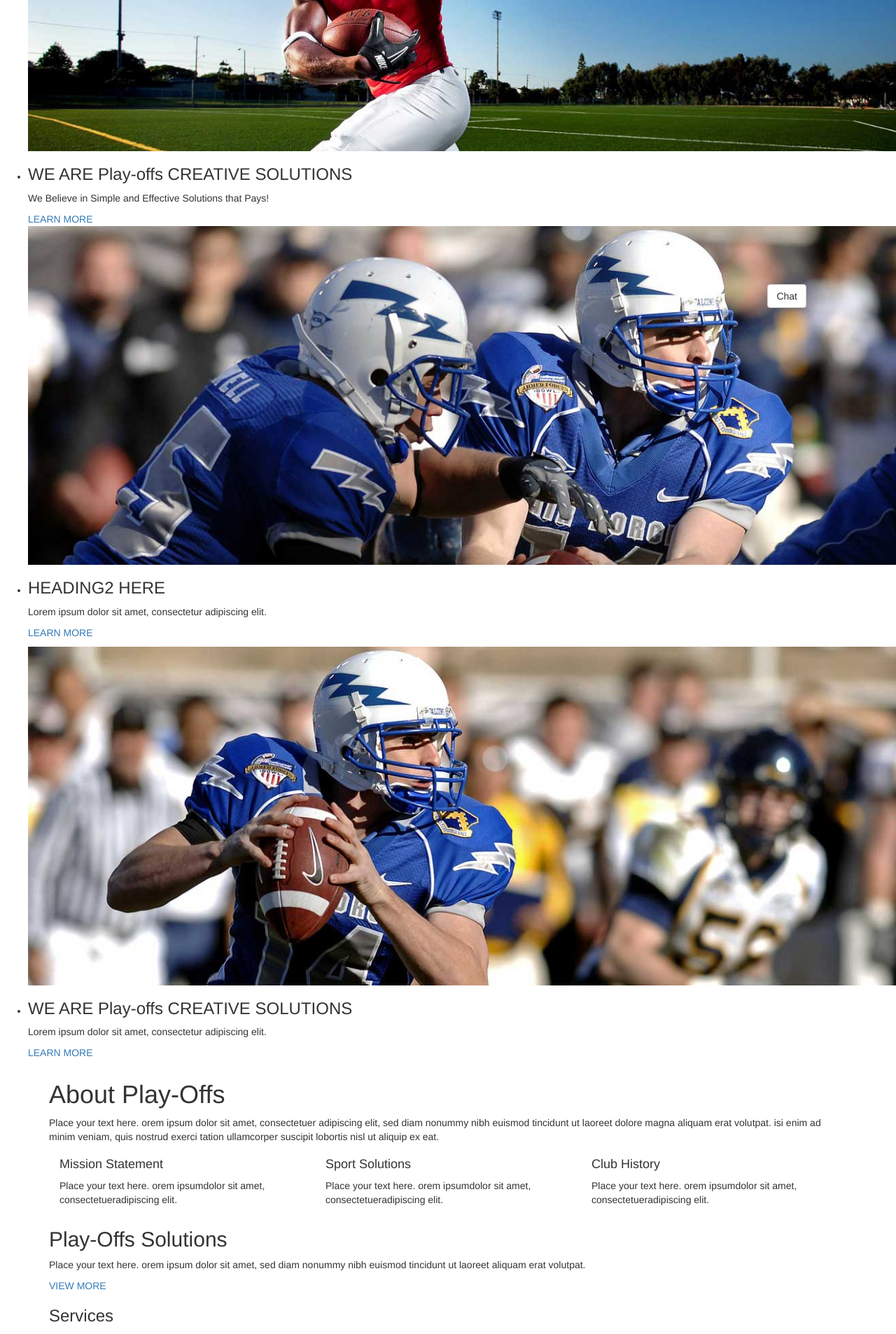
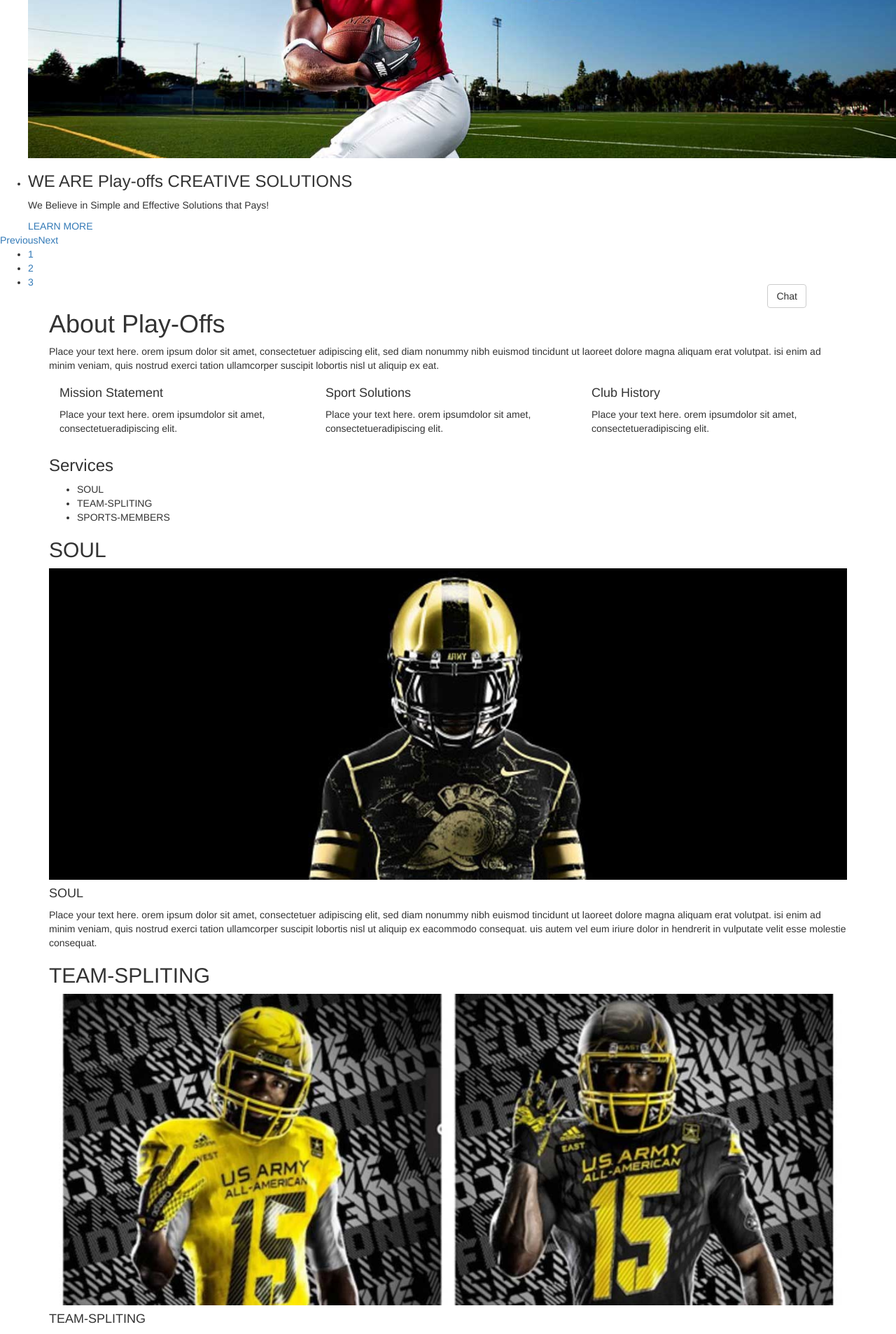
Before and after one commit to jeffreyyourman/fantasysports, a Node server app: page / in a window 1280 px wide; the page is wider, and only the part inside the window is pictured. Shown: the part 360-2266 px from the top of that part at 70% size. Run offline with Node 20, Linux system fonts and the light colour scheme; some libraries are stand-ins or nearby versions; some web fonts are replaced.

Commit message:
adjust the index file with the scripts and everything

```diff
--- a/views/index.handlebars
+++ b/views/index.handlebars
@@ -68,13 +68,6 @@
             </div>
         <div class="clear-fix"></div>
         </div>
-    </div>
-</div>
-<div class="deer-sollution">
-    <div class="container">
-        <h2>Play-Offs Solutions</h2>
-        <p>Place your text here. orem ipsum dolor sit amet, sed diam nonummy nibh euismod tincidunt ut laoreet aliquam erat volutpat.</p>
-        <a href="#">VIEW MORE</a>
     </div>
 </div>
 <div class="deer-services" id="services">
--- a/views/layouts/main.handlebars
+++ b/views/layouts/main.handlebars
@@ -7,7 +7,7 @@
         <meta name="keywords" content="Play-Offs Responsive web template, Bootstrap Web Templates, Flat Web Templates, Andriod Compatible web template, Smartphone Compatible web template, free webdesigns for Nokia, Samsung, LG, SonyErricsson, Motorola web design" />
         <link rel="stylesheet" href="https://cdn.datatables.net/1.10.12/css/jquery.dataTables.min.css" media="screen" title="no title">
         <script src="https://cdn.firebase.com/js/client/2.4.1/firebase.js"></script>
-        <script type="application/x-javascript"> addEventListener("load", function() {setTimeout(hideURLbar, 0); }, false); function hideURLbar(){ window.scrollTo(0,1); } </script>
+        <!-- <script type="application/x-javascript"> addEventListener("load", function() {setTimeout(hideURLbar, 0); }, false); function hideURLbar(){ window.scrollTo(0,1); } </script> -->
         <!--bootstrap-file-->
         <link href="/assets/Themecss/bootstrap.min.css" rel="stylesheet" type="text/css">
         <!--custom-css-->
@@ -18,11 +18,7 @@
         <!--js-->
         <script src="/assets/ThemeJS/jquery.min.js"></script>
         <script src="/assets/ThemeJS/responsiveslides.min.js"></script>
-        <script src='/assets/javascript/chatapp.js'></script>
-        <script src="https://code.jquery.com/jquery-2.1.1.min.js"></script>
 
-        <script src="/assets/javascript/app.js"></script>
-        <script src='https://cdn.datatables.net/1.10.12/js/jquery.dataTables.min.js'></script>
         <style media="screen">
             #chatmessages{
                 overflow:auto;
@@ -144,8 +140,12 @@
         </div>
 
             <!--footer-->
-        <a href="#home" id="toTop" class="scroll" style="display: block;"> <span id="toTopHover" style="opacity: 1;"> </span></a>
         <!--  Scripts-->
+        <script src='/assets/javascript/chatapp.js'></script>
+        <!-- <script src="https://code.jquery.com/jquery-2.1.1.min.js"></script> -->
+
+        <script src="/assets/javascript/app.js"></script>
+        <script src='https://cdn.datatables.net/1.10.12/js/jquery.dataTables.min.js'></script>
         <script type="text/javascript">
           $('.chatdivshow').hide();
           $('.chatbutton').on('click', function(){
@@ -156,6 +156,7 @@
           $('.closechat').on('click', function(){
             $(".chatdivshow").hide();
             $('.chatdiv').show();
+            return false;
           });
         </script>
 
```
Also changed, not shown: public/assets/javascript/app.js.
